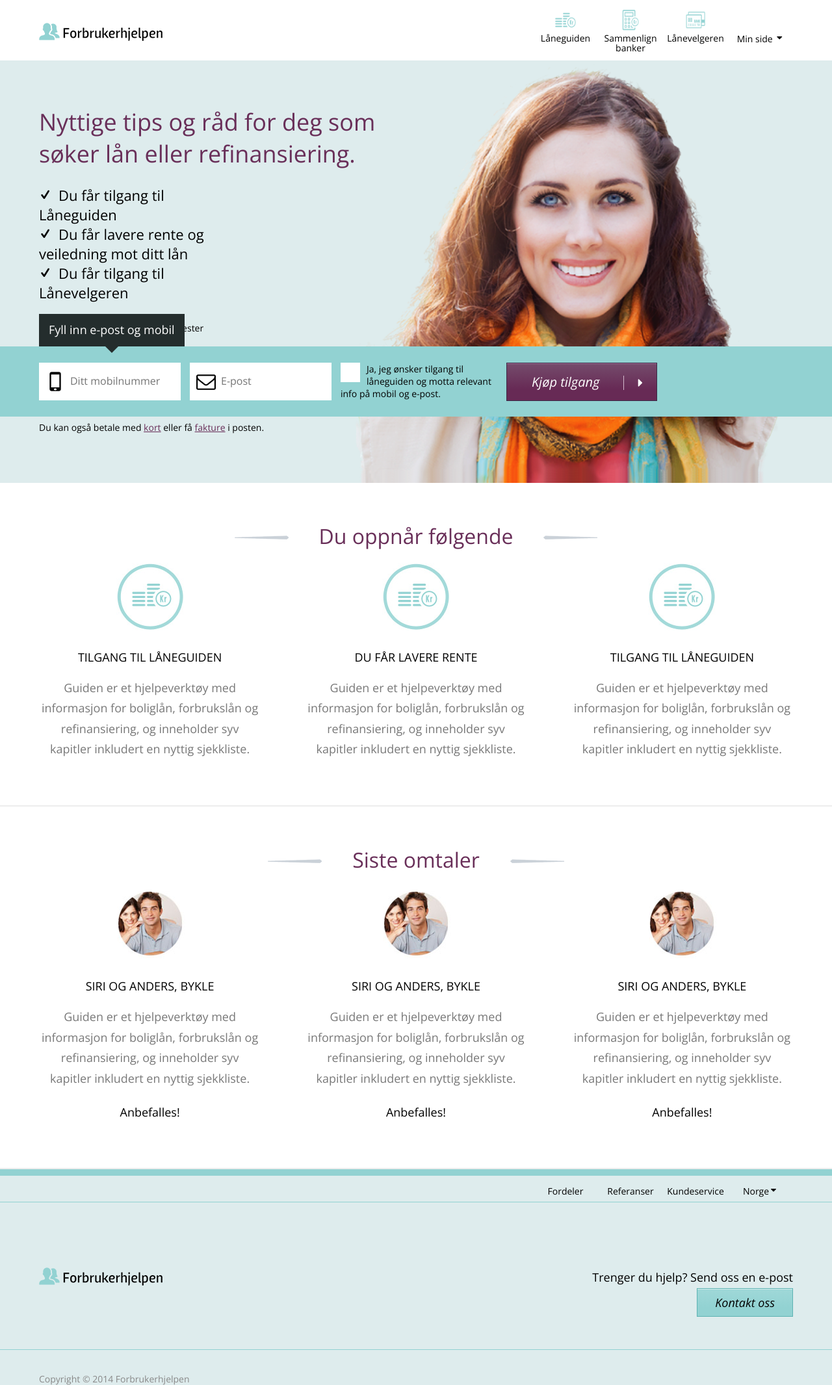
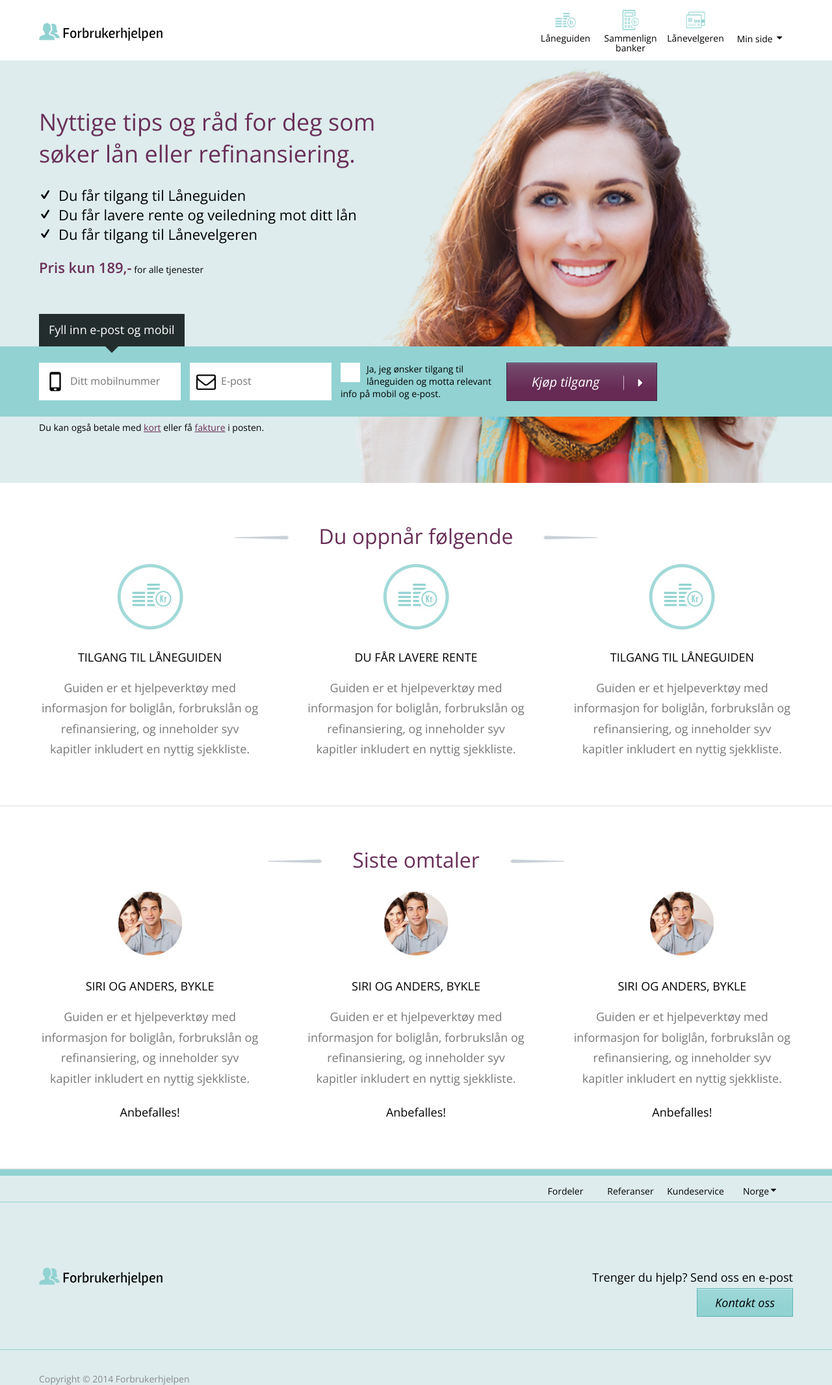
Before and after one commit to front/forbrukerhjelpen-static, a Jekyll site: the page built from index.html, in a window 1280 px wide. Shown: the whole page at 65% size. Built offline with Jekyll 4.4.1, drawn with Linux system fonts in a browser that asks for light colours; nearby versions of some CDN libraries.

Commit message:
Fix broken text on header

```diff
--- a/css/style.css
+++ b/css/style.css
@@ -715,20 +715,25 @@ a {
   list-style: none;
   font-size: 0.9375em;
 }
+@media (min-width: 480px) {
+  /* line 76, ../sass/partials/module/partials/_hero.scss */
+  .hero .teaser ul li {
+    width: 50%;
+  }
+}
 @media (min-width: 720px) {
   /* line 76, ../sass/partials/module/partials/_hero.scss */
   .hero .teaser ul li {
     width: auto;
   }
 }
-@media (min-width: 480px) {
+@media (min-width: 960px) {
   /* line 76, ../sass/partials/module/partials/_hero.scss */
   .hero .teaser ul li {
     font-size: 1.375em;
-    width: 50%;
-  }
-}
-/* line 86, ../sass/partials/module/partials/_hero.scss */
+  }
+}
+/* line 88, ../sass/partials/module/partials/_hero.scss */
 .hero .teaser ul li:before {
   display: inline-block;
   width: 30px;
@@ -736,7 +741,7 @@ a {
   font-family: "forbrukerhjelpen";
   font-size: 0.875em;
 }
-/* line 95, ../sass/partials/module/partials/_hero.scss */
+/* line 97, ../sass/partials/module/partials/_hero.scss */
 .hero .teaser p {
   margin-left: -20px;
   margin-right: -20px;
@@ -750,7 +755,7 @@ a {
   background-color: rgba(255, 255, 255, 0.8);
 }
 @media (min-width: 720px) {
-  /* line 95, ../sass/partials/module/partials/_hero.scss */
+  /* line 97, ../sass/partials/module/partials/_hero.scss */
   .hero .teaser p {
     margin-left: 0;
     margin-right: 0;
@@ -762,7 +767,7 @@ a {
     background: none;
   }
 }
-/* line 111, ../sass/partials/module/partials/_hero.scss */
+/* line 113, ../sass/partials/module/partials/_hero.scss */
 .hero .teaser p span {
   font-weight: 600;
   font-size: 1.57143em;
--- a/sass/partials/module/partials/_hero.scss
+++ b/sass/partials/module/partials/_hero.scss
@@ -76,12 +76,14 @@
       li {
         list-style: none;
         font-size: em(15,16);
+        @include breakpoint($break-xsmall) {
+          width: 50%;
+        }
         @include breakpoint($break-small) {
           width: auto;
         }
-        @include breakpoint($break-xsmall) {
+        @include breakpoint($break-medium) {
           font-size: em(22,16);
-          width: 50%;
         }
         &:before {
           display: inline-block;
```
